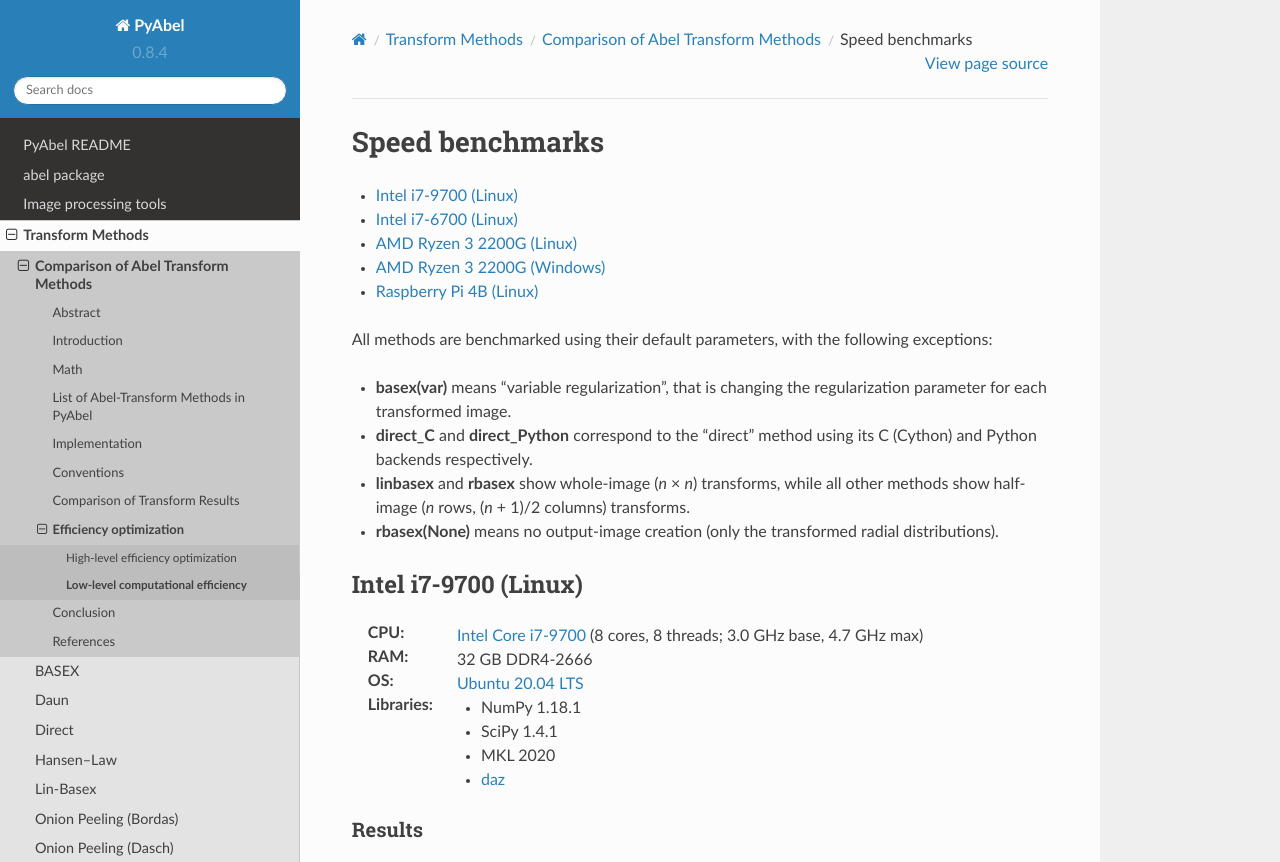
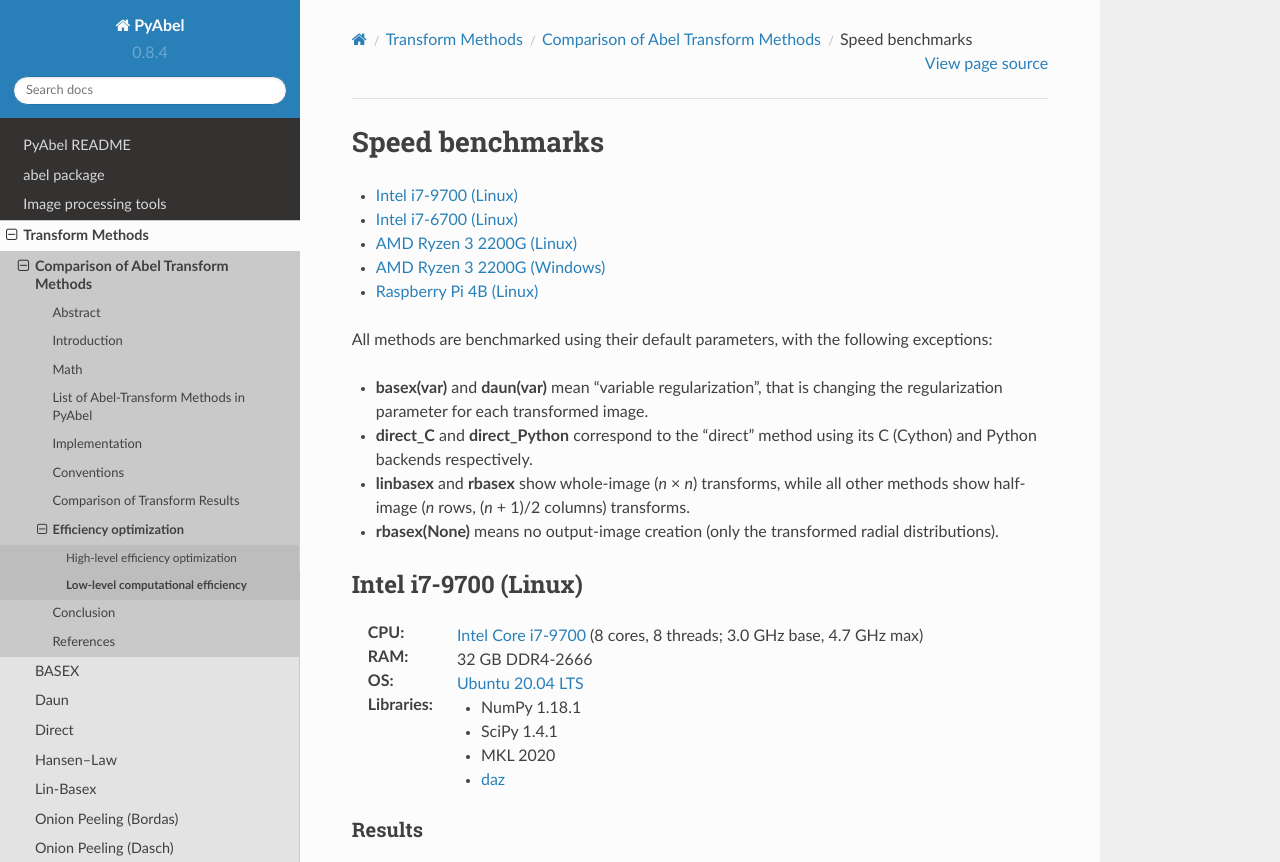
Before and after one commit to PyAbel/PyAbel, a Sphinx documentation site: the page built from doc/transform_methods/comparison/fig_benchmarks/benchmarks.rst, in a window 1280 px wide and 900 px high, cut to the strip 0-862 px from the top of the window. Built offline with Sphinx 7.4.7 and the Read the Docs theme 2.0.0, drawn with Linux system fonts in a browser that asks for light colours.

Commit message:
Updated daun benchmarks (using @stggh's data)

```diff
--- a/doc/transform_methods/comparison/fig_benchmarks/benchmarks.rst
+++ b/doc/transform_methods/comparison/fig_benchmarks/benchmarks.rst
@@ -8,7 +8,7 @@
 
 All methods are benchmarked using their default parameters, with the following exceptions:
 
-* **basex(var)** means “variable regularization”, that is changing the regularization parameter for each transformed image.
+* **basex(var)** and **daun(var)** mean “variable regularization”, that is changing the regularization parameter for each transformed image.
 * **direct_C** and **direct_Python** correspond to the “direct” method using its C (Cython) and Python backends respectively.
 * **linbasex** and **rbasex** show whole-image (*n* × *n*) transforms, while all other methods show half-image (*n* rows, (*n* + 1)/2 columns) transforms.
 * **rbasex(None)** means no output-image creation (only the transformed radial distributions).
--- a/doc/transform_methods/comparison/fig_benchmarks/transform_time.py
+++ b/doc/transform_methods/comparison/fig_benchmarks/transform_time.py
@@ -68,11 +68,13 @@
         plt.plot(n, t, 'o-', label=meth, ms=ms, **pargs)
 
     # Daun with reg='nonneg' for the O2-ANU1024 example
-    x = 1023
-    y = 46  # done on i5-4278U, please replace!
-    plt.plot(x, y, 's', c='#880000', mfc='w')
-    plt.annotate('daun(nonneg)\n\n', (x, y), ha='right', va='center',
-                 xytext=(5, 0), textcoords='offset points')  # 5 = fontsize / 2
+    if __name__ == "__main__":
+        x = 1023
+        y = 46  # done on i5-4278U, please replace!
+        plt.plot(x, y, 's', c='#880000', mfc='w')
+        plt.annotate('daun(nonneg)\n\n', (x, y), ha='right', va='center',
+                     xytext=(5, 0), textcoords='offset points')
+        #                    5 = fontsize / 2
 
     plt.legend()
 
```
Also changed, not shown: 4 other files.
